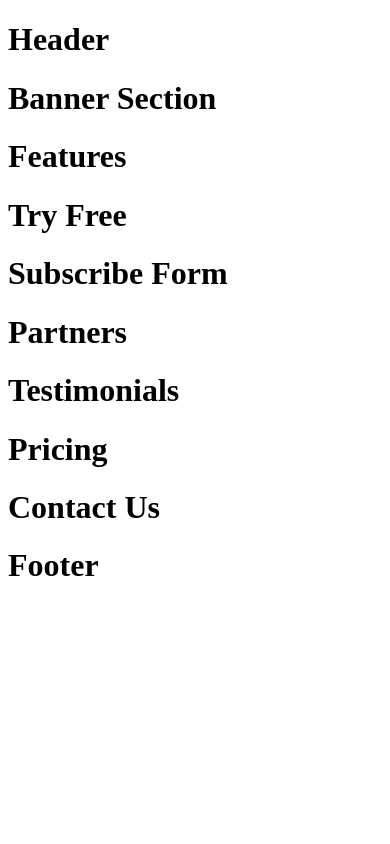
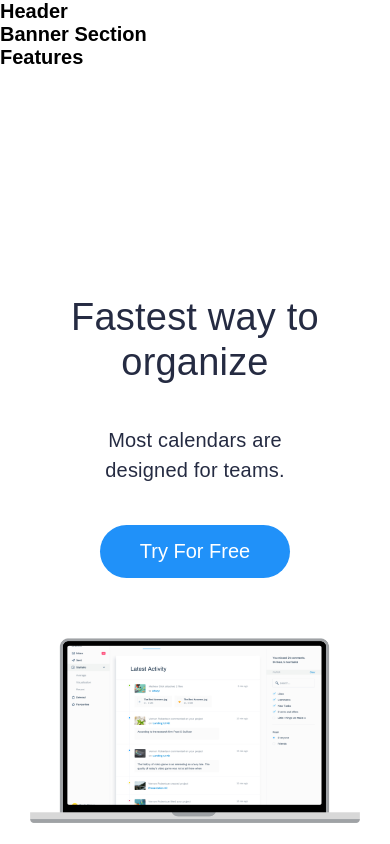
Before and after one commit to Bngoctam95/bus-land-page, a Nuxt app: page / in a window 390 px wide. Shown: the top 844 px of the page. Built offline with nearby package versions, Linux system fonts and the light colour scheme.

Commit message:
Create tryfree layout

```diff
--- /dev/null
+++ b/assets/scss/main.scss
@@ -0,0 +1,33 @@
+:root {
+  --primary-color: #2091F9;
+  --text-color: #252B42;
+}
+
+*,
+*::after,
+*::before {
+  box-sizing: border-box;
+}
+
+html {
+  font-size: 62.5%;
+}
+
+body {
+  margin: 0px;
+  font-family: 'Graphik-Light', sans-serif;
+}
+
+ul {
+  margin: 0px;
+  padding: 0px;
+  list-style: none;
+}
+
+a {
+  text-decoration: none;
+}
+
+h1,h2,h3,h4,p {
+  margin: 0;
+}
--- /dev/null
+++ b/components/button/base-button.vue
@@ -0,0 +1,55 @@
+<template>
+  <button
+    :class="['button', internalType]"
+    :disabled="disabled"
+    @click="handleClick"
+  >
+    <slot />
+  </button>
+</template>
+
+<script>
+export default {
+  name: 'BaseButton',
+  props: {
+    disabled: Boolean
+  },
+  computed: {
+    internalType () {
+      return this.type
+    }
+  },
+  methods: {
+    handleClick () {
+      this.$emit('click')
+    }
+  }
+}
+</script>
+<style lang="scss" scoped>
+  .button {
+    color: var(--primary-color);
+    font-size: 2rem;
+    padding: 15px 45px;
+    border: none;
+    border-radius: 50px;
+    cursor: pointer;
+    background-color: white;
+    &:hover {
+      background-color: #dddddd;
+    }
+    &:active {
+      background-color: white;
+    }
+  }
+  .primary {
+    color: white;
+    background-color: var(--primary-color);
+    &:hover {
+      background-color: #0a82f1;
+    }
+    &:active {
+      background-color: var(--primary-color);
+    }
+  }
+</style>
--- a/components/pages/home/try-free-section.vue
+++ b/components/pages/home/try-free-section.vue
@@ -1,13 +1,173 @@
 <template>
-  <h1>Try Free</h1>
+  <div class="wrapper">
+    <div class="tryfree">
+      <div class="tryfree__content">
+        <h3>
+          Fastest way to organize
+        </h3>
+        <p>
+          Most calendars are designed for teams.<br>
+          <span>Slate is designed for freelancers</span>
+        </p>
+        <baseButton class="primary tryfree__btn">
+          Try For Free
+        </baseButton>
+      </div>
+      <div class="tryfree__images">
+        <img src="@/static/images/macbook.png" alt="">
+      </div>
+    </div>
+  </div>
 </template>
 
 <script>
+import baseButton from '@/components/button/base-button.vue'
 export default {
-  name: 'TryFreeSection'
+  name: 'TryFreeSection',
+  components: {
+    baseButton
+  }
 }
 </script>
 
 <style lang="scss" scoped>
+  .wrapper {
+    width: 100%;
+    .tryfree {
+      max-width: 1210px;
+      width: 100%;
+      margin: 0 auto;
+      padding: 226px 0;
+      display: flex;
+      justify-content: space-between;
+      gap: 50px;
+      &__content {
+        color: var(--text-color);
+        h3 {
+          margin-bottom: 40px;
+          font-weight: 400;
+          font-size: 4.8rem;
+          line-height: 55px;
+          letter-spacing: 0.2px;
+        }
+        p {
+          margin-bottom: 70px;
+          font-weight: 400;
+          font-size: 2.8rem;
+          line-height: 40px;
+          letter-spacing: 0.2px;
+        }
+      }
 
+      &__images {
+        img {
+          width: 100%;
+        }
+      }
+    }
+  }
+
+  /* Responsive */
+  @media (max-width: 1250px) {
+    .wrapper {
+      .tryfree {
+       padding: 226px 50px;
+        &__content {
+          h3 {
+            margin-bottom: 20px;
+            font-size: 4.4rem;
+            line-height: 45px;
+          }
+          p {
+            margin-bottom: 50px;
+            font-size: 2.4rem;
+            line-height: 30px;
+          }
+        }
+
+      }
+    }
+  }
+
+  @media (max-width: 1120px) {
+    .wrapper {
+      .tryfree {
+        gap: 30px;
+        &__content {
+          h3 {
+            font-size: 4.2rem;
+          }
+          p {
+            margin-bottom: 40px;
+            font-size: 2.2rem;
+          }
+        }
+      }
+    }
+  }
+
+  @media (max-width: 1050px) {
+    .wrapper {
+      .tryfree {
+        gap: 20px;
+        &__content {
+          h3 {
+            margin-bottom: 20px;
+            font-size: 3.8rem;
+          }
+          p {
+            margin-bottom: 20px;
+            font-size: 2rem;
+          }
+        }
+        &__btn {
+          padding: 15px 40px;
+        }
+
+        &__images {
+          width: 480px;
+        }
+      }
+    }
+  }
+
+  @media (max-width: 950px) {
+    .wrapper {
+      .tryfree {
+        padding: 226px 30px;
+        flex-direction: column;
+        align-items: center;
+
+        &__content {
+          text-align: center;
+          margin-bottom: 40px;
+          h3 {
+            margin-bottom: 40px;
+          }
+          p {
+            margin-bottom: 40px;
+
+            span {
+              display: none;
+            }
+          }
+        }
+        &__images {
+          width: 100%;
+        }
+      }
+    }
+  }
+
+  @media (max-width: 500px) {
+    .wrapper {
+      .tryfree {
+        &__content {
+          p {
+            padding: 0 50px;
+          }
+        }
+      }
+    }
+  }
 </style>
--- a/nuxt.config.js
+++ b/nuxt.config.js
@@ -18,6 +18,7 @@ export default {
 
   // Global CSS: https://go.nuxtjs.dev/config-css
   css: [
+    '@/assets/scss/main.scss'
   ],
 
   // Plugins to run before rendering page: https://go.nuxtjs.dev/config-plugins
```
Also changed, not shown: static/images/macbook.png (added).
